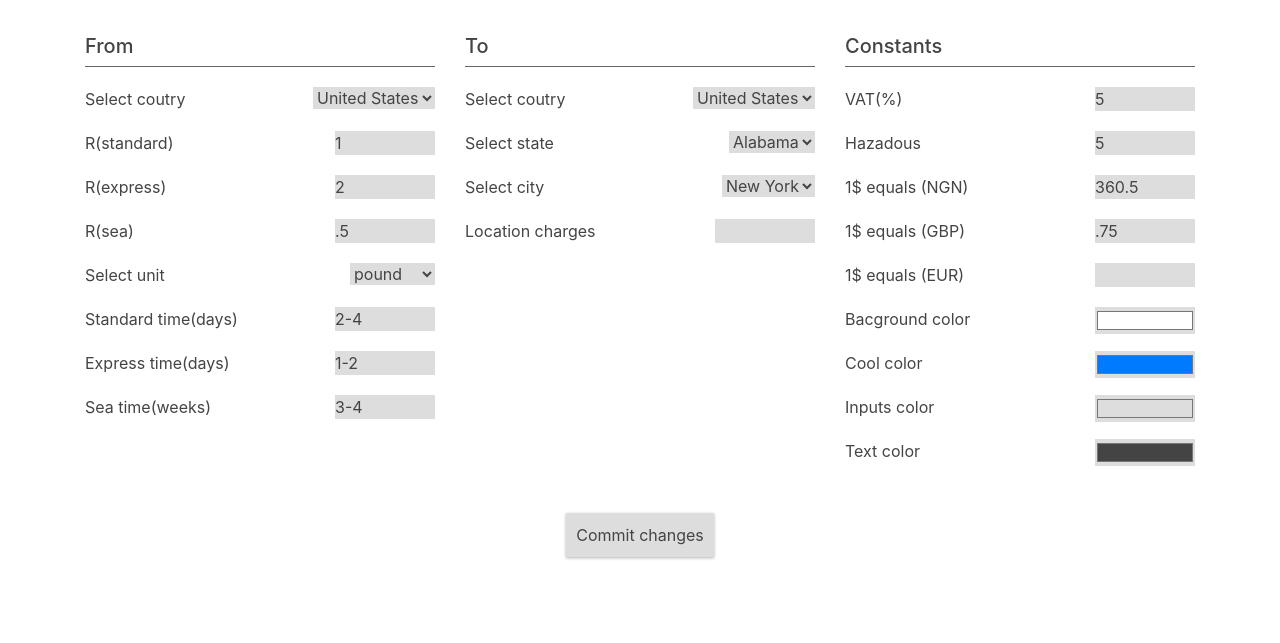
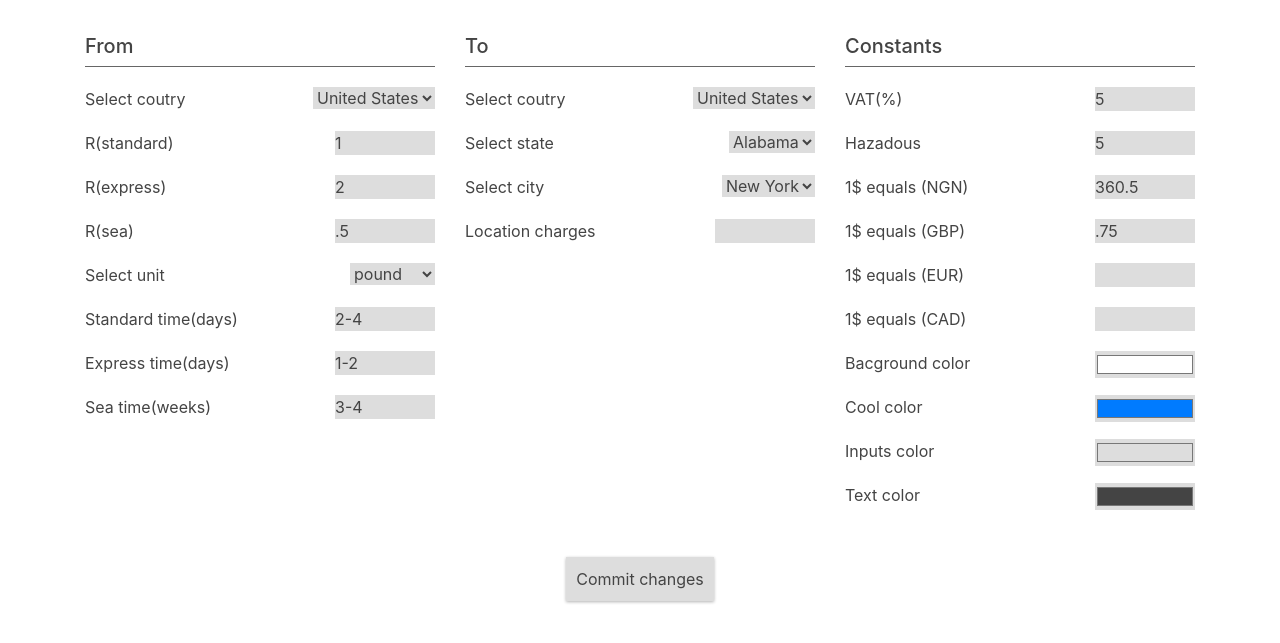
Before and after one commit to NurickNed/freight, a PHP site: page /admin.php in a window 1280 px wide. Shown: the top 643 px of the page. Run offline with PHP 8.4, Linux system fonts and the light colour scheme; data that the repository does not hold is empty.

Commit message:
Update admin.php

```diff
--- a/admin.php
+++ b/admin.php
@@ -114,6 +114,10 @@
                 <div class="style">
                     <span>1$ equals (EUR)</span>
                     <input type="number" class="right" name="exchange-eur" value="<?= json_decode(file_get_contents('constants.json'))->exchange->eur; ?>">
+                </div>
+                <div class="style">
+                    <span>1$ equals (CAD)</span>
+                    <input type="number" class="right" name="exchange-cad" value="<?= json_decode(file_get_contents('constants.json'))->exchange->cad; ?>">
                 </div>
                 <div class="style">
                     <span>Bacground color</span>
@@ -313,6 +317,7 @@
             {name: "UK", code: "gb"},
             {name: "Ireland", code: "ie"},
             {name: "Canada", code: "ca"},
+            {name: "Belgium", code: "be"}
         ].map(function(country, i){
             return '<option value="' + country.code + '">' + country.name + '</option>';
         });
```
